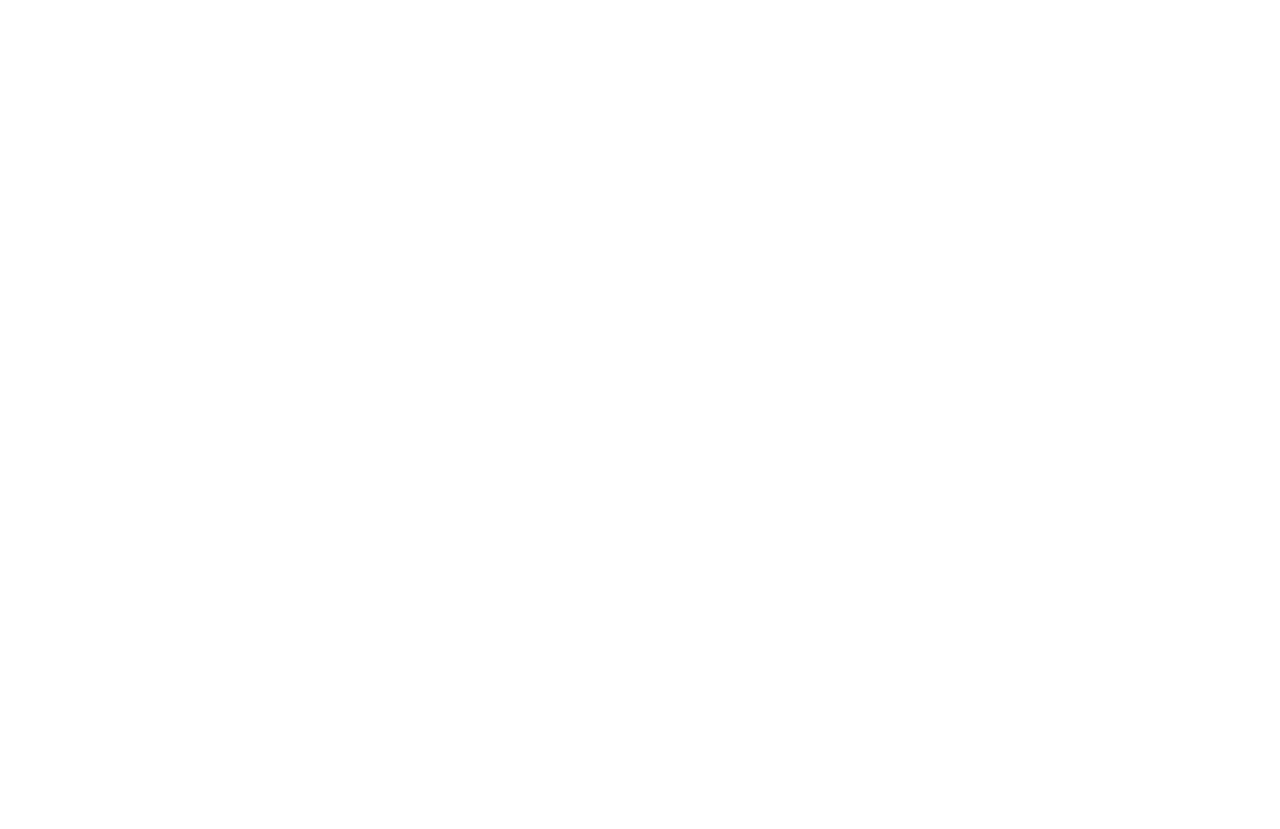
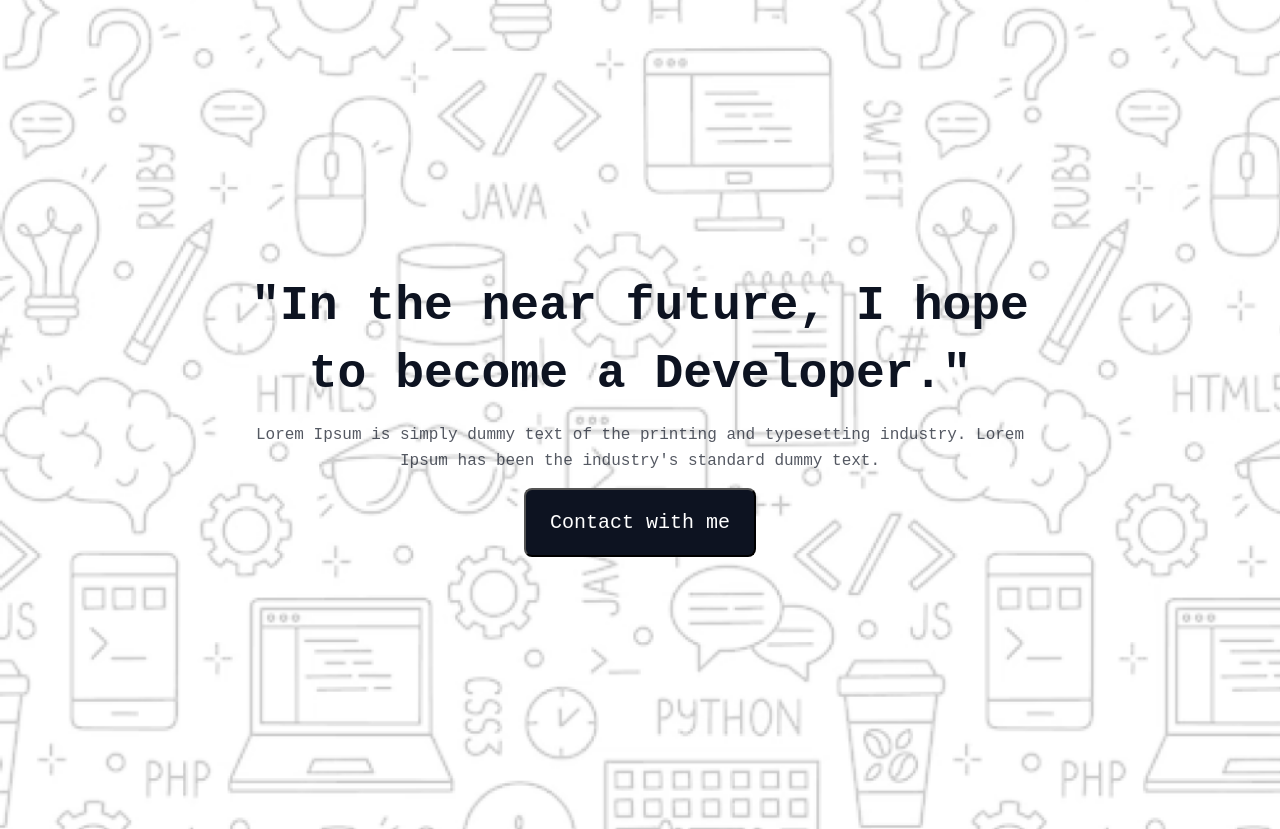
Before and after one commit to nipun-info/p3-dev-portfolio, a plain HTML site: page index.html in a window 1280 px wide. Before the commit the page ends 800 px from the top, so only its background shows below. Drawn offline with Linux system fonts and the light colour scheme; a web font is replaced by a local one.

Commit message:
banner section coding

```diff
--- a/css/styles.css
+++ b/css/styles.css
@@ -0,0 +1,49 @@
+/* google font (azeret) */
+@import url('https://fonts.googleapis.com/css2?family=Azeret+Mono:ital,wght@0,100..900;1,100..900&display=swap');
+
+* {
+    margin: 0;
+    padding: 0;
+    font-family: "Azeret Mono", monospace;
+}
+
+header {
+    /* max-width: 1440px; */
+    /* height: 664px; */
+    background-image: url(../images/Hero-bg.png);
+    background-repeat: no-repeat;
+    background-size: cover;
+    display: flex;
+    justify-content: center;
+    align-items: center;
+}
+
+.banner {
+    padding: 272px 230px;
+    display: flex;
+    flex-direction: column;
+    align-items: center;
+    row-gap: 14px;
+    text-align: center;
+}
+.banner-title {
+    color: rgba(13, 19, 33, 1);
+    font-size: 48px;
+    font-weight: 600;
+    line-height: 68px;
+}
+.text-primary {
+    color: rgba(13, 19, 33, 1);
+    font-size: 16px;
+    font-weight: 400;
+    line-height: 26px;
+    opacity: 0.7;
+}
+.btn-primary {
+    padding: 21px 24px;
+    border-radius: 8px;
+    background: rgba(13, 19, 33, 1);
+    color: white;
+    font-size: 20px;
+    font-weight: 400;
+}
--- a/index.html
+++ b/index.html
@@ -9,6 +9,18 @@
     <link rel="stylesheet" href="css/styles.css">
 </head>
 <body>
+    <header>
+        <div class="banner">
+            <h1 class="banner-title">"In the near future, I hope to  become a Developer."</h1>
+            <p class="text-primary">Lorem Ipsum is simply dummy text of the printing and typesetting industry. Lorem Ipsum has been the industry's standard dummy text.</p>
+            <button class="btn-primary">Contact with me</button>
+        </div>
+    </header>
+    <main>
 
+    </main>
+    <footer>
+
+    </footer>
 </body>
 </html>
```
